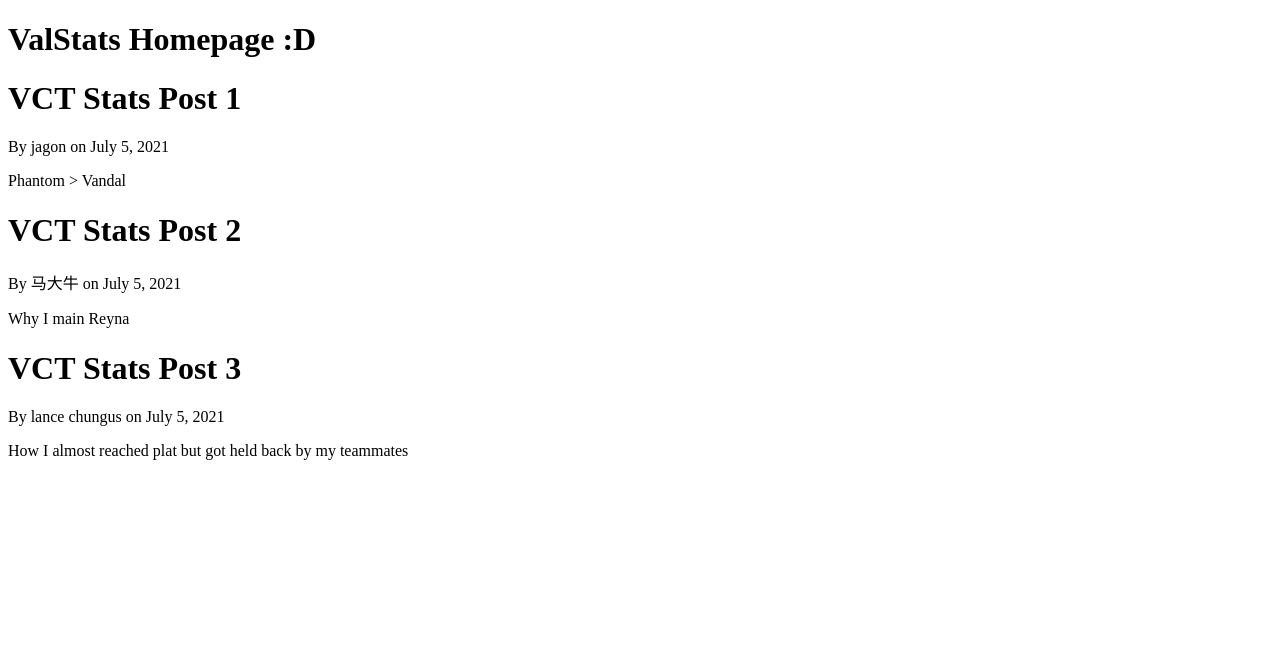
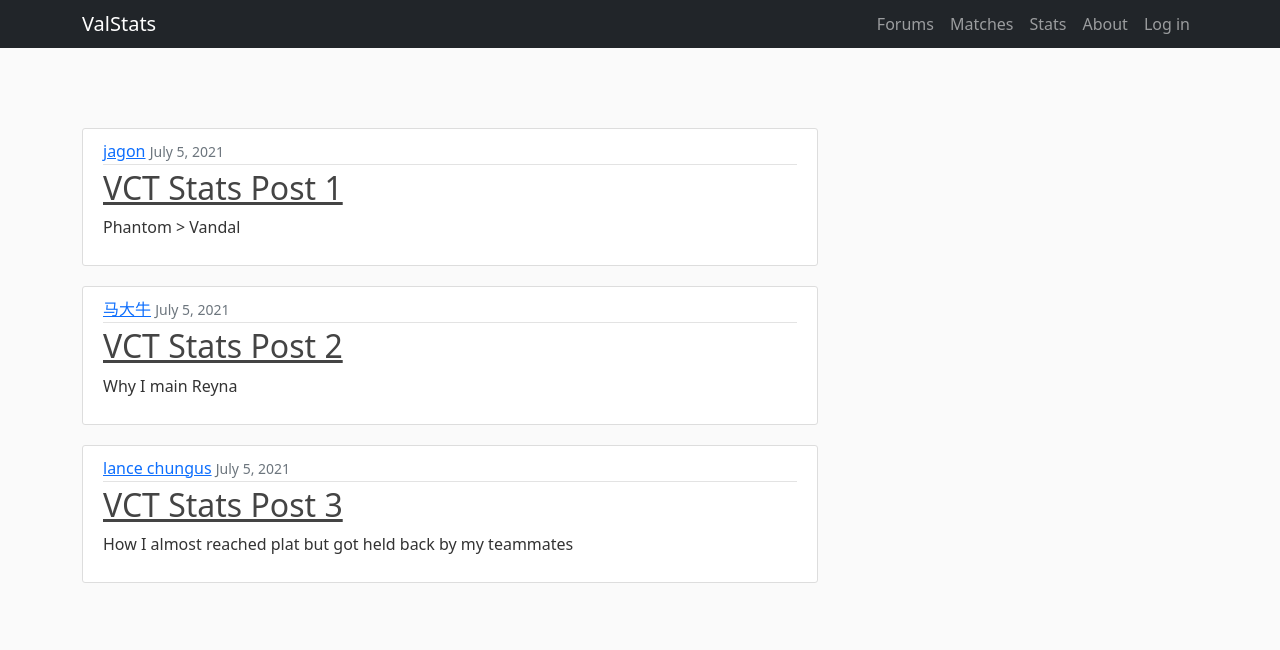
Before and after one commit to wan-cs/valstats, a Django app: page / in a window 1280 px wide. Shown: the top 650 px of the page. Run offline with Django 3.2, Linux system fonts and the light colour scheme.

Commit message:
add base website aesthetic, navbar, base css, and css for posts

```diff
--- /dev/null
+++ b/visualize/static/css/main.css
@@ -0,0 +1,84 @@
+body {
+    background: #fafafa;
+    color: #333333;
+    margin-top: 5rem;
+  }
+
+  h1, h2, h3, h4, h5, h6 {
+    color: #444444;
+  }
+
+  ul {
+    margin: 0;
+  }
+
+  .bg-steel {
+    background-color: #5f788a;
+  }
+
+  .site-header .navbar-nav .nav-link {
+    color: #cbd5db;
+  }
+
+  .site-header .navbar-nav .nav-link:hover {
+    color: #ffffff;
+  }
+
+  .site-header .navbar-nav .nav-link.active {
+    font-weight: 500;
+  }
+
+  .content-section {
+    background: #ffffff;
+    padding: 10px 20px;
+    border: 1px solid #dddddd;
+    border-radius: 3px;
+    margin-bottom: 20px;
+  }
+
+  .article-title {
+    color: #444444;
+  }
+
+  a.article-title:hover {
+    color: #428bca;
+    text-decoration: none;
+  }
+
+  .article-content {
+    white-space: pre-line;
+  }
+
+  .article-img {
+    height: 65px;
+    width: 65px;
+    margin-right: 16px;
+  }
+
+  .article-metadata {
+    padding-bottom: 1px;
+    margin-bottom: 4px;
+    border-bottom: 1px solid #e3e3e3
+  }
+
+  .article-metadata a:hover {
+    color: #333;
+    text-decoration: none;
+  }
+
+  .article-svg {
+    width: 25px;
+    height: 25px;
+    vertical-align: middle;
+  }
+
+  .account-img {
+    height: 125px;
+    width: 125px;
+    margin-right: 20px;
+    margin-bottom: 16px;
+  }
+
+  .account-heading {
+    font-size: 2.5rem;
+  }
--- a/visualize/templates/visualize/base.html
+++ b/visualize/templates/visualize/base.html
@@ -1,6 +1,17 @@
 <!DOCTYPE html>
 <html>
 <head>
+     <!-- Required meta tags -->
+     <meta charset="utf-8">
+     <meta name="viewport" content="width=device-width, initial-scale=1">
+
+     <!-- Bootstrap CSS -->
+     <link href="https://cdn.jsdelivr.net/npm/bootstrap@5.0.2/dist/css/bootstrap.min.css" rel="stylesheet" integrity="sha384-EVSTQN3/azprG1Anm3QDgpJLIm9Nao0Yz1ztcQTwFspd3yD65VohhpuuCOmLASjC" crossorigin="anonymous">
+     {% load static %}
+     <link rel="stylesheet" type="text/css" href="{% static 'css/main.css' %}">
+
+
+
     {% if title %}
         <title>ValStats - {{ title }}</title>
     {% else %}
@@ -8,6 +19,61 @@
     {% endif %}
 </head>
 <body>
-    {% block content %}{% endblock %}
+    <nav class="navbar navbar-expand-lg bg-dark navbar-dark py-1 fixed-top">
+        <div class="container">
+          <a href="#" class="navbar-brand">ValStats </a>
+
+          <button
+            class="navbar-toggler"
+            type="button"
+            data-bs-toggle="collapse"
+            data-bs-target="#navmenu"
+          >
+            <span class="navbar-toggler-icon"></span>
+          </button>
+
+          <div class="collapse navbar-collapse" id="navmenu">
+            <ul class="navbar-nav ms-auto">
+              <li class="nav-item">
+                <a href="#forums" class="nav-link">Forums</a>
+              </li>
+              <li class="nav-item">
+                <a href="#matches" class="nav-link">Matches</a>
+              </li>
+              <li class="nav-item">
+                <a href="#stats" class="nav-link">Stats</a>
+              </li>
+              <li class="nav-item">
+                <a href="#about" class="nav-link">About</a>
+              </li>
+              <li class="nav-item">
+                <a href="#login" class="nav-link">Log in</a>
+              </li>
+            </ul>
+          </div>
+        </div>
+      </nav>
+
+
+      <main role="main" class="container">
+        <div class="row">
+            <div class="col-md-8 py-5">
+              {% block content %}{% endblock %}
+            </div>
+          </div>
+      </main>
+
+
+    <!-- Optional JavaScript; choose one of the two! -->
+
+    <!-- Option 1: Bootstrap Bundle with Popper -->
+    <script src="https://cdn.jsdelivr.net/npm/bootstrap@5.0.2/dist/js/bootstrap.bundle.min.js" integrity="sha384-MrcW6ZMFYlzcLA8Nl+NtUVF0sA7MsXsP1UyJoMp4YLEuNSfAP+JcXn/tWtIaxVXM" crossorigin="anonymous"></script>
+
+    <!-- Option 2: Separate Popper and Bootstrap JS -->
+    <!--
+    <script src="https://cdn.jsdelivr.net/npm/@popperjs/core@2.9.2/dist/umd/popper.min.js" integrity="sha384-IQsoLXl5PILFhosVNubq5LC7Qb9DXgDA9i+tQ8Zj3iwWAwPtgFTxbJ8NT4GN1R8p" crossorigin="anonymous"></script>
+    <script src="https://cdn.jsdelivr.net/npm/bootstrap@5.0.2/dist/js/bootstrap.min.js" integrity="sha384-cVKIPhGWiC2Al4u+LWgxfKTRIcfu0JTxR+EQDz/bgldoEyl4H0zUF0QKbrJ0EcQF" crossorigin="anonymous"></script>
+    -->
+
 </body>
 </html>
--- a/visualize/templates/visualize/home.html
+++ b/visualize/templates/visualize/home.html
@@ -1,9 +1,15 @@
 {% extends "visualize/base.html" %}
 {% block content %}
-    <h1>ValStats Homepage :D</h1>
     {% for post in posts %}
-        <h1>{{ post.title }}</h1>
-        <p>By {{ post.author }} on {{ post.date_posted }}</p>
-        <p>{{ post.content }}</p>
+        <article class="media content-section">
+            <div class="media-body">
+            <div class="article-metadata">
+                <a class="mr-2" href="#">{{ post.author }}</a>
+                <small class="text-muted">{{ post.date_posted }}</small>
+            </div>
+            <h2><a class="article-title" href="#">{{ post.title }}</a></h2>
+            <p class="article-content">{{ post.content }}</p>
+            </div>
+        </article>
     {% endfor %}
 {% endblock content %}
```
